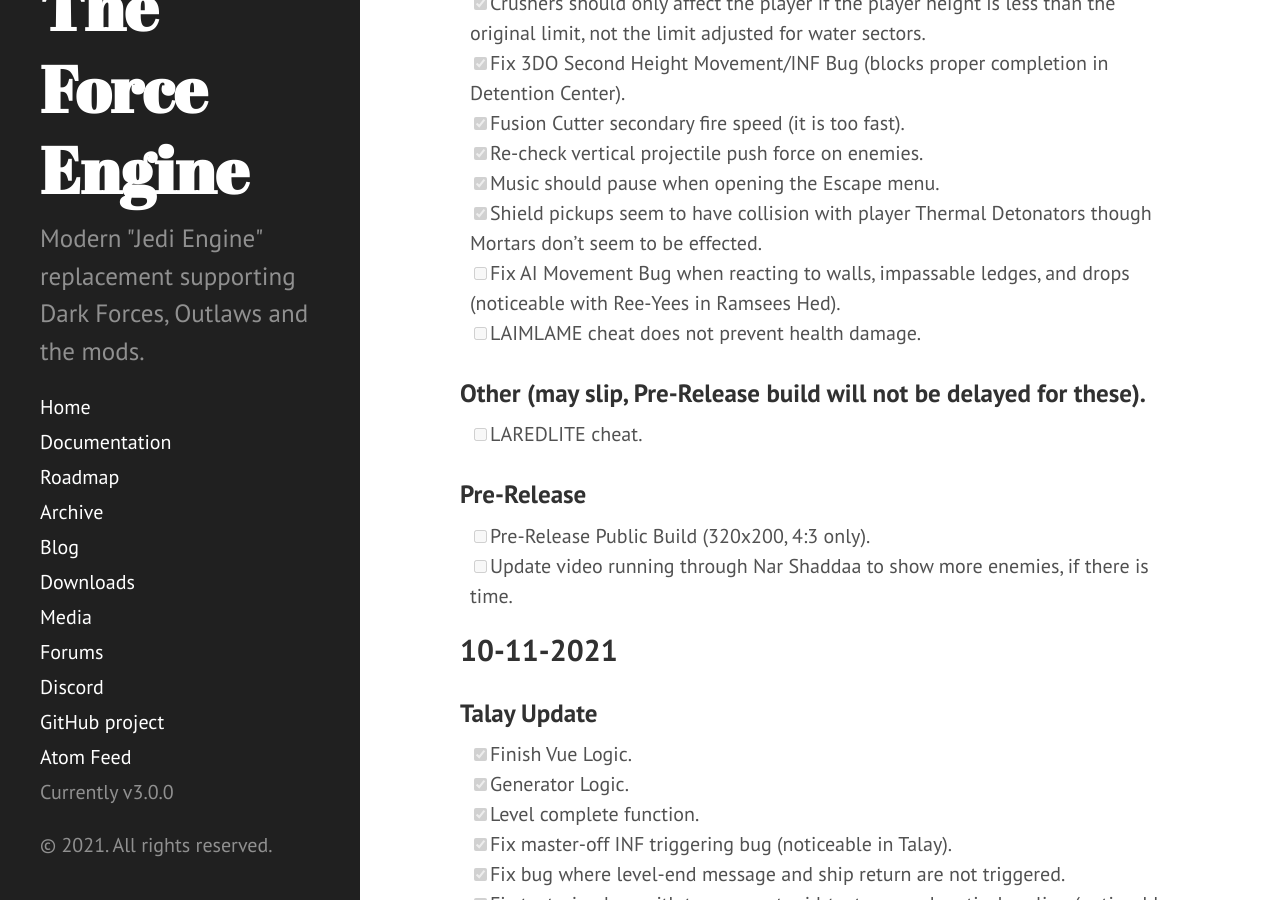
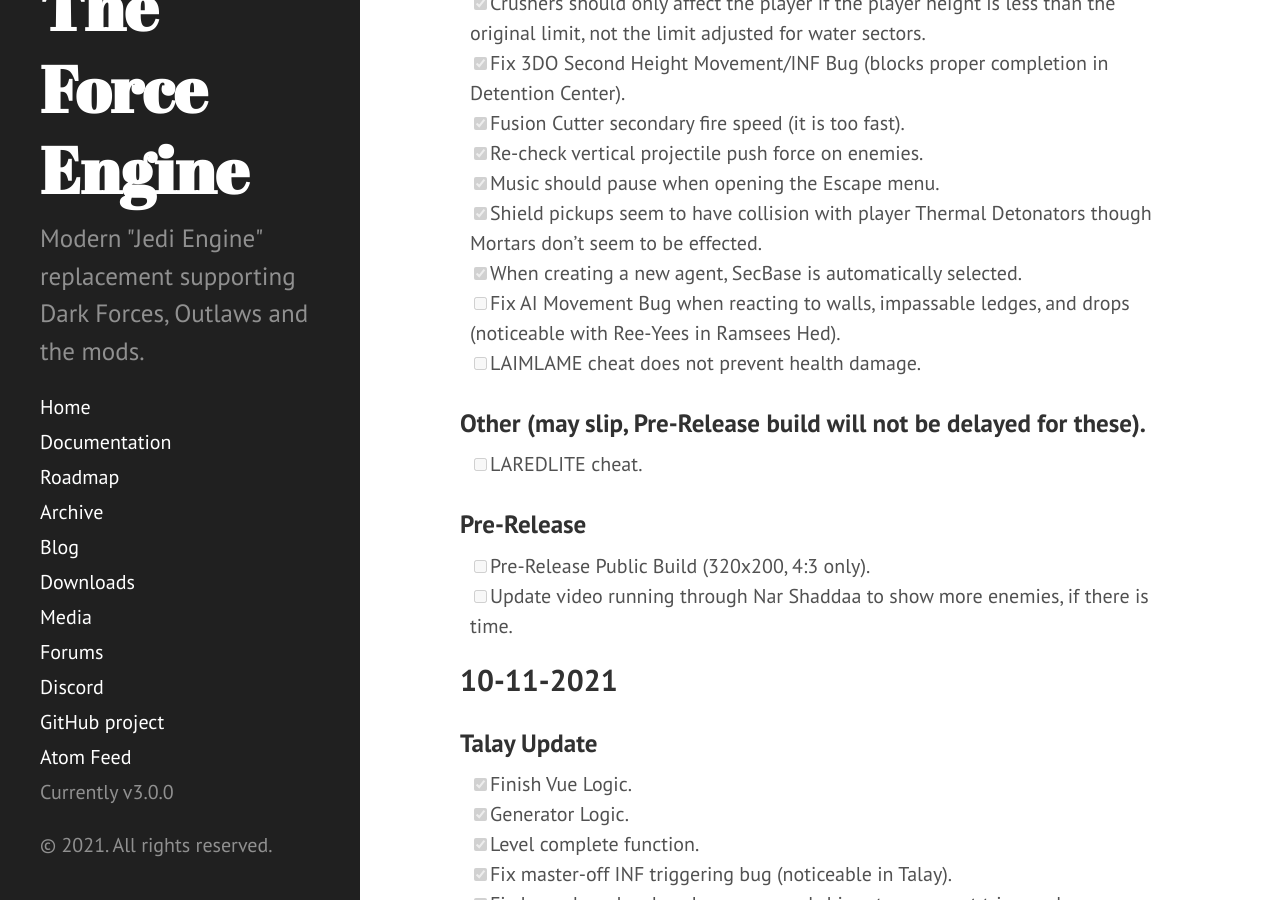
Before and after one commit to TheForceEngine/TheForceEngine.github.io, a Jekyll site: the page built from ProgressTracker.md, in a window 1280 px wide and 900 px high, scrolled down 1025 px. Built offline with Jekyll 4.4.1, drawn with Linux system fonts in a browser that asks for light colours.

Commit message:
Update ProgressTracker.md

```diff
--- a/ProgressTracker.md
+++ b/ProgressTracker.md
@@ -26,6 +26,7 @@
 - [x] Re-check vertical projectile push force on enemies.
 - [x] Music should pause when opening the Escape menu.
 - [x] Shield pickups seem to have collision with player Thermal Detonators though Mortars don't seem to be effected.
+- [x] When creating a new agent, SecBase is automatically selected.
 - [ ] Fix AI Movement Bug when reacting to walls, impassable ledges, and drops (noticeable with Ree-Yees in Ramsees Hed).
 - [ ] LAIMLAME cheat does not prevent health damage.
 
```
